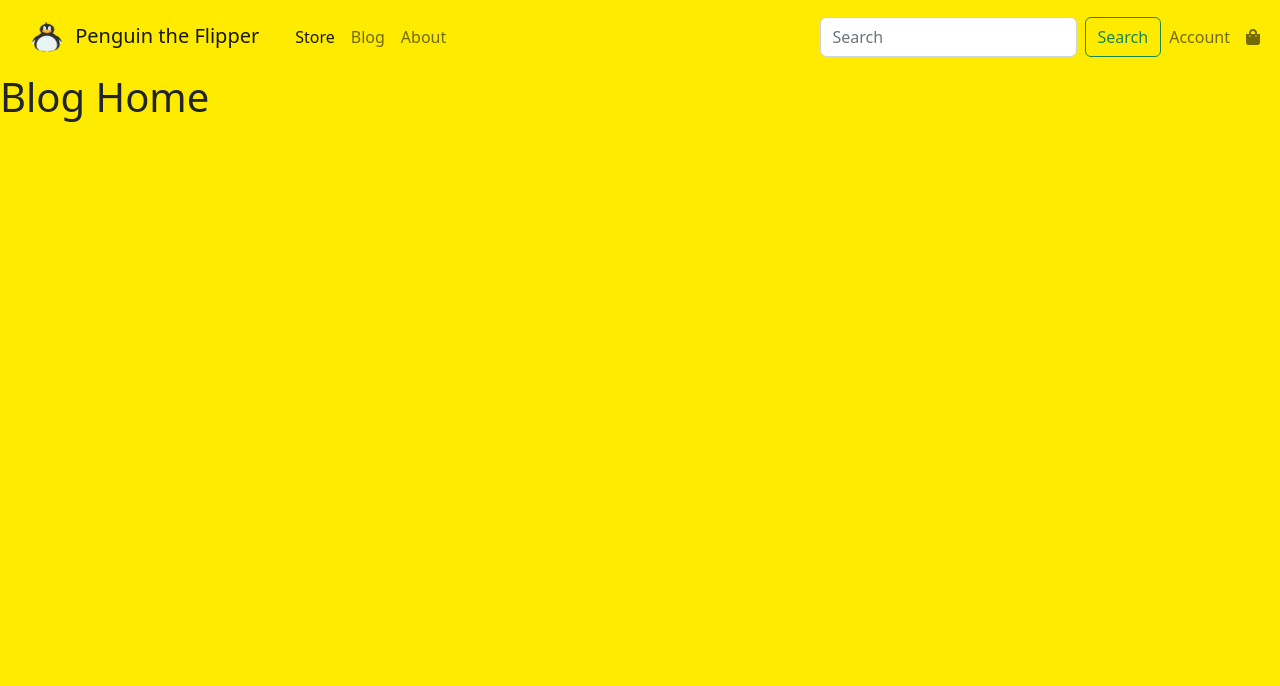
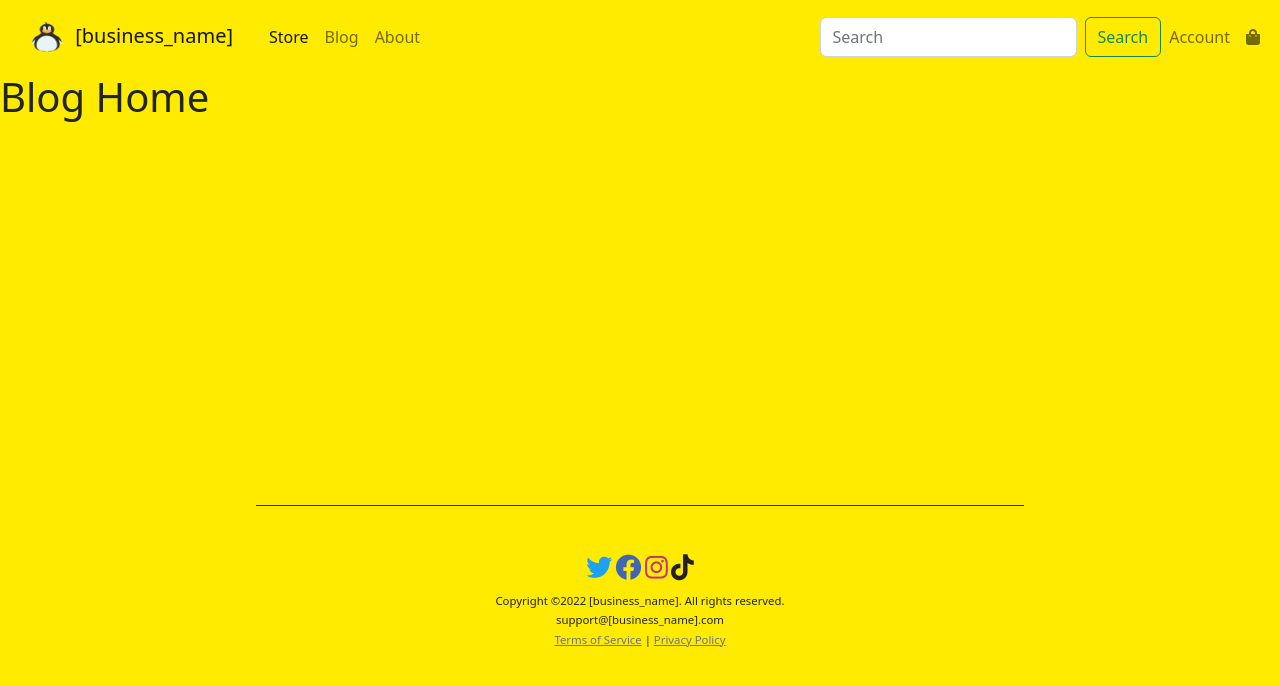
Before and after one commit to smaster0517/Ecommerce-Django, a Django app: page /blog/ in a window 1280 px wide. Shown: the top 686 px of the page. Run offline with Django 4.2, Linux system fonts and the light colour scheme.

Commit message:
Modified and added social media logo/icons/links for business use.

```diff
--- a/app_store/static/app_store/main.css
+++ b/app_store/static/app_store/main.css
@@ -36,3 +36,12 @@ body {
     border-radius: 5px;
     padding: 20px;
 }
+
+.layout-footer {
+    font-size: small;
+    margin-top: 30%;
+    margin-left: 20%;
+    margin-right: 20%;
+    margin-bottom: 5%;
+    border-top: solid 1px #003055;
+}
--- a/app_store/templates/app_store/base.html
+++ b/app_store/templates/app_store/base.html
@@ -16,7 +16,7 @@
         <title>{{ title }}</title>
     {% else %}
         <!-- custom title -->
-        <title>Penguin Da Flipper</title>
+        <title>[business_name]</title>
     {% endif %}
 </head>
 <body>
@@ -27,9 +27,9 @@
             <div class="container-fluid">
                 <a class="navbar-brand" href="{% url 'store-home' %}">
                   <!-- custom icon -->
-                  <img src="{% static 'app_store/icons/penguinLogo.png' %}" alt="" width="30" height="30" class="d-inline-block align-text-top ms-2 me-2">
+                  <img src="{% static 'app_store/icons/business_name_Logo.png' %}" alt="" width="30" height="30" class="d-inline-block align-text-top ms-2 me-2">
                   <!-- custom name -->
-                  Penguin the Flipper
+                  [business_name]
                 </a>
             </div>
           </nav>
@@ -65,6 +65,25 @@
     </nav>
 
     {% block content %}{% endblock %}
+
+    <div class="layout-footer">
+        <div class="text-center mt-5">
+            <a style="color: #1DA1F2;" href="#" target="_blank"><i class="fab fa-twitter fa-2x"></i></a>
+            <a style="color: #4267B2;" href="#" target="_blank"><i class="fab fa-facebook fa-2x"></i></a>
+            <a style="color: #C13584;" href="#" target="_blank"><i class="fab fa-instagram fa-2x"></i></a>
+            <a style="color: #222024;" href="#" target="_blank"><i class="fab fa-tiktok fa-2x"></i></a>
+            <div class="mt-2">
+                <small>Copyright ©2022 [business_name]. All rights reserved. </small><br>
+                <small>support@[business_name].com<br>
+                    <span>
+                        <a class="link-secondary" href="#">Terms of Service</a> |
+                        <a class="link-secondary" href="#">Privacy Policy</a>
+                    </span>
+                </small>
+            </div>
+        </div>
+    </div>
+
     <script src="https://cdn.jsdelivr.net/npm/bootstrap@5.2.0-beta1/dist/js/bootstrap.bundle.min.js" integrity="sha384-pprn3073KE6tl6bjs2QrFaJGz5/SUsLqktiwsUTF55Jfv3qYSDhgCecCxMW52nD2" crossorigin="anonymous"></script>
     <!-- <script src="https://cdn.jsdelivr.net/npm/@popperjs/core@2.11.5/dist/umd/popper.min.js" integrity="sha384-Xe+8cL9oJa6tN/veChSP7q+mnSPaj5Bcu9mPX5F5xIGE0DVittaqT5lorf0EI7Vk" crossorigin="anonymous"></script>
     <script src="https://cdn.jsdelivr.net/npm/bootstrap@5.2.0-beta1/dist/js/bootstrap.min.js" integrity="sha384-kjU+l4N0Yf4ZOJErLsIcvOU2qSb74wXpOhqTvwVx3OElZRweTnQ6d31fXEoRD1Jy" crossorigin="anonymous"></script> -->
```
Also changed, not shown: app_store/static/app_store/icons/business_name_Logo.png (renamed from app_store/static/app_store/icons/penguinLogo.png).
